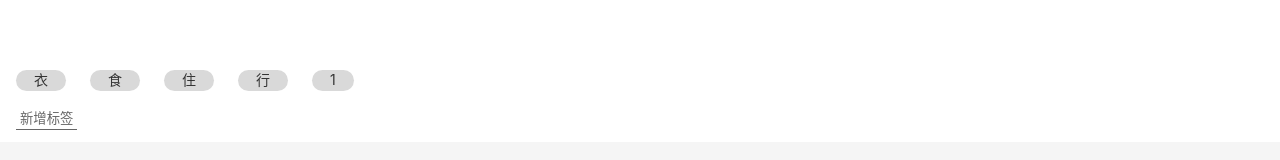
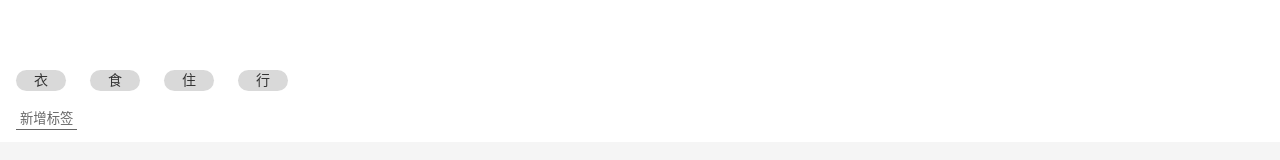
Before and after one commit to debugtheworldbot/morneyReact, a React app: page /#/money in a window 1280 px wide. Shown: the part 137-297 px from the top of the page. Built offline with nearby package versions, Linux system fonts and the light colour scheme.

Commit message:
data summary on main page

```diff
--- a/src/views/Money.tsx
+++ b/src/views/Money.tsx
@@ -1,5 +1,5 @@
 import Layout from "../components/Layout";
-import React from "react";
+import React, {useState} from "react";
 import styled from "styled-components";
 import CategorySection from "./Money/CategorySection";
 import NoteSection from "./Money/NoteSection";
@@ -7,17 +7,42 @@ import NumberPadSection from "./Money/NumberpadSection";
 import TagsSection from "./Money/TagsSection";
 
 
-const MyLayout=styled(Layout)`
+const MyLayout = styled(Layout)`
 display: flex;
 flex-direction: column;
 `
 function Money() {
+    const [selected,setSelected]=useState({
+        tags:[] as string[],
+        notes:'',
+        category: '-' as ('-'|'+'),
+        amount:0
+    })
     return (
         <MyLayout>
-            <TagsSection />
-            <NoteSection />
-            <CategorySection />
-            <NumberPadSection />
+            {selected.tags.join(',')};
+            {selected.notes}
+            {selected.category}
+            {selected.amount}
+            <TagsSection value={selected.tags} onChange={(tags)=>setSelected({
+                ...selected,
+                tags:tags})}/>
+            <NoteSection  value={selected.notes}
+                            onChange={(note:string)=>{setSelected({
+                                ...selected,
+                                notes:note
+                            })}}/>
+            <CategorySection value={selected.category}
+                                onChange={(category:('-'|'+'))=>setSelected({
+                                    ...selected,
+                                    category: category
+                                })}/>
+            <NumberPadSection value={selected.amount}
+                                onChange={(amount:number)=>setSelected({
+                                    ...selected,
+                                    amount: amount
+                                })}
+                                ok={()=>{}}/>
         </MyLayout>);
 }
 
--- a/src/views/Money/CategorySection.tsx
+++ b/src/views/Money/CategorySection.tsx
@@ -1,5 +1,5 @@
 import styled from "styled-components";
-import React, {useState} from "react";
+import React from "react";
 
 const Wrapper=styled.section`
 font-size:24px;
@@ -24,15 +24,20 @@ font-size:24px;
     }
   }
 `
-const CategorySection:React.FC = ()=>{
-    const [category,setCategory]=useState('-')
+
+type Props={
+    value:('-'|'+'),
+    onChange:(value:('-'|'+'))=>void
+}
+const CategorySection:React.FC<Props> = (props)=>{
+    const category=props.value
     return(
         <Wrapper>
             <ul>
                 <li className={category==='-'?'selected':''}
-                onClick={()=>{setCategory('-')}}>支出</li>
+                onClick={()=>{props.onChange('-')}}>支出</li>
                 <li className={category==='+'?'selected':''}
-                    onClick={()=>{setCategory('+')}}>收入 </li>
+                    onClick={()=>{props.onChange('+')}}>收入 </li>
             </ul>
         </Wrapper>)
 }
--- a/src/views/Money/NoteSection.tsx
+++ b/src/views/Money/NoteSection.tsx
@@ -1,5 +1,5 @@
 import styled from "styled-components";
-import React, {useRef, useState} from "react";
+import React, {useRef} from "react";
 
 
 const Wrapper=styled.section`
@@ -20,12 +20,16 @@ const Wrapper=styled.section`
    }
   }
 `
-const NoteSection:React.FC = ()=>{
-    const [note,setNote]=useState('')
+type Props={
+    value:string,
+    onChange:(value:string)=>void
+}
+const NoteSection:React.FC<Props> = (props)=>{
+    const note=props.value
     const refInput=useRef<HTMLInputElement>(null)
     const onBlur=()=>{
         if(refInput.current!==null){
-            setNote(refInput.current.value)
+            props.onChange(refInput.current.value)
         }
     }
     return(
--- a/src/views/Money/NumberpadSection.tsx
+++ b/src/views/Money/NumberpadSection.tsx
@@ -1,5 +1,5 @@
 import styled from "styled-components";
-import React, {useState} from "react";
+import React  from "react";
 
 
 const Wrapper = styled.section`
@@ -52,17 +52,28 @@ flex-direction: column;
     }
   }
 `
-const NumberPadSection:React.FC = () => {
-    const [output,_setOutput]=useState<string>('0')
-    const setOutput=(output:string)=>{
-        if(output.length>16){
-            output=output.slice(0,16);
+
+type Props={
+    value:number,
+    onChange:(value:number)=>void
+    ok?:()=>void
+}
+const NumberPadSection: React.FC<Props> = (props) => {
+    const output=props.value.toString()
+    const setOutput = (output: string) => {
+        let value
+        if (output.length > 16) {
+            value=parseFloat(output.slice(0, 16))
+        }else{
+            value=parseFloat(output)
         }
-        _setOutput(output)
+        props.onChange(value)
     }
-    const buttonWrapper=(e:React.MouseEvent)=>{
-        const text=(e.target as HTMLButtonElement).textContent
-        if(text===null){return}
+    const buttonWrapper = (e: React.MouseEvent) => {
+        const text = (e.target as HTMLButtonElement).textContent
+        if (text === null) {
+            return
+        }
         switch (text) {
             case '1':
             case '2':
@@ -74,31 +85,32 @@ const NumberPadSection:React.FC = () => {
             case '8':
             case '9':
             case '0':
-                if(output==='0'){
+                if (output === '0') {
                     setOutput(text)
-                }else {
+                } else {
                     setOutput(output + text)
                 }
                 break;
             case '删除':
-                if(output.length===1){
+                if (output.length === 1) {
                     setOutput('0')
-                }else {
-                    setOutput(output.slice(0,-1))
+                } else {
+                    setOutput(output.slice(0, -1))
                 }
                 break;
             case '清空':
                 setOutput('0')
                 break;
             case '.':
-                   if(output.includes('.')){
-                        return;
-                   }else {
-                        setOutput(output+'.')
-                   }
-
+                if (output.includes('.')) {
+                    return;
+                } else {
+                    setOutput(output + '.')
+                }
                 break;
             case 'OK':
+                if(props.ok){
+                props.ok()}
                 break;
         }
     }
--- a/src/views/Money/TagsSection.tsx
+++ b/src/views/Money/TagsSection.tsx
@@ -1,7 +1,7 @@
 import styled from "styled-components";
 import React, {useState} from "react";
 
-const Wrapper=styled.section`background:#FFFFFF;padding: 12px 16px;flex-grow: 1;
+const Wrapper = styled.section`background:#FFFFFF;padding: 12px 16px;flex-grow: 1;
 display: flex;flex-direction: column;justify-content: flex-end;align-items: flex-start;
   >ol{margin: 0 -12px;
       >li{
@@ -25,31 +25,36 @@ display: flex;flex-direction: column;justify-content: flex-end;align-items: flex
   margin-top: 7px;
   }
 `
-const TagSection:React.FC = ()=>{
-    const [tags,setTags]=useState<string[]>(['衣','食','住','行','1'])
-    const [selectedTags,setSelectedTags]=useState<string[]>([])
-    const onAddTag=()=>{
-       const tagName= window.prompt("请输入新标签的名称")
-       if(tagName!==null){
-           setTags([...tags,tagName])
-       }
-    }
-    const onToggleTag=(tag:string)=>{
-        const index=selectedTags.indexOf(tag)
-        if(index>=0){
-           setSelectedTags(selectedTags.filter(t=>t!==tag))
-        }else {
-            setSelectedTags([...selectedTags,tag])
+
+type Props = {
+    value: string[],
+    onChange:(value:string[])=>void
+}
+const TagSection: React.FC<Props> = (props) => {
+    const [tags, setTags] = useState<string[]>(['衣', '食', '住', '行'])
+    const selectedTags=props.value
+    const onAddTag = () => {
+        const tagName = window.prompt("请输入新标签的名称")
+        if (tagName !== null) {
+            setTags([...tags, tagName])
         }
     }
-    const getClass =(tag:string)=>selectedTags.indexOf(tag) >=0? "selected":""
+    const onToggleTag = (tag: string) => {
+        const index = selectedTags.indexOf(tag)
+        if (index >= 0) {
+            props.onChange(selectedTags.filter(t => t !== tag))
+        } else {
+            props.onChange([...selectedTags, tag])
+        }
+    }
+    const getClass = (tag: string) => selectedTags.indexOf(tag) >= 0 ? "selected" : ""
 
-    return(
+    return (
         <Wrapper>
             <ol>
-                {tags.map(tag=>
-                    <li onClick={()=>onToggleTag(tag)} key={tag}
-                    className={getClass(tag)}>{tag}</li>)}
+                {tags.map(tag =>
+                    <li onClick={() => onToggleTag(tag)} key={tag}
+                        className={getClass(tag)}>{tag}</li>)}
             </ol>
             <button onClick={onAddTag}>新增标签</button>
         </Wrapper>
```
